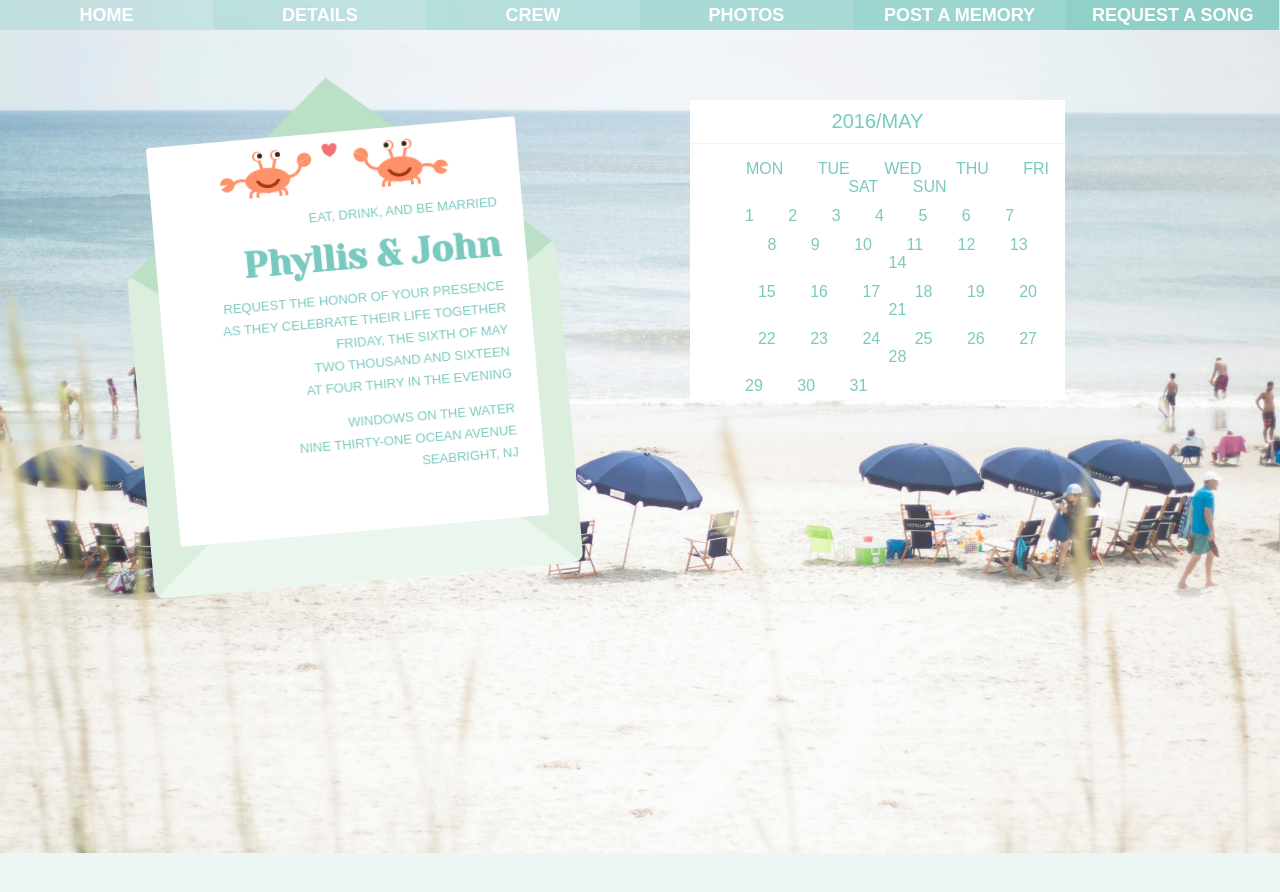
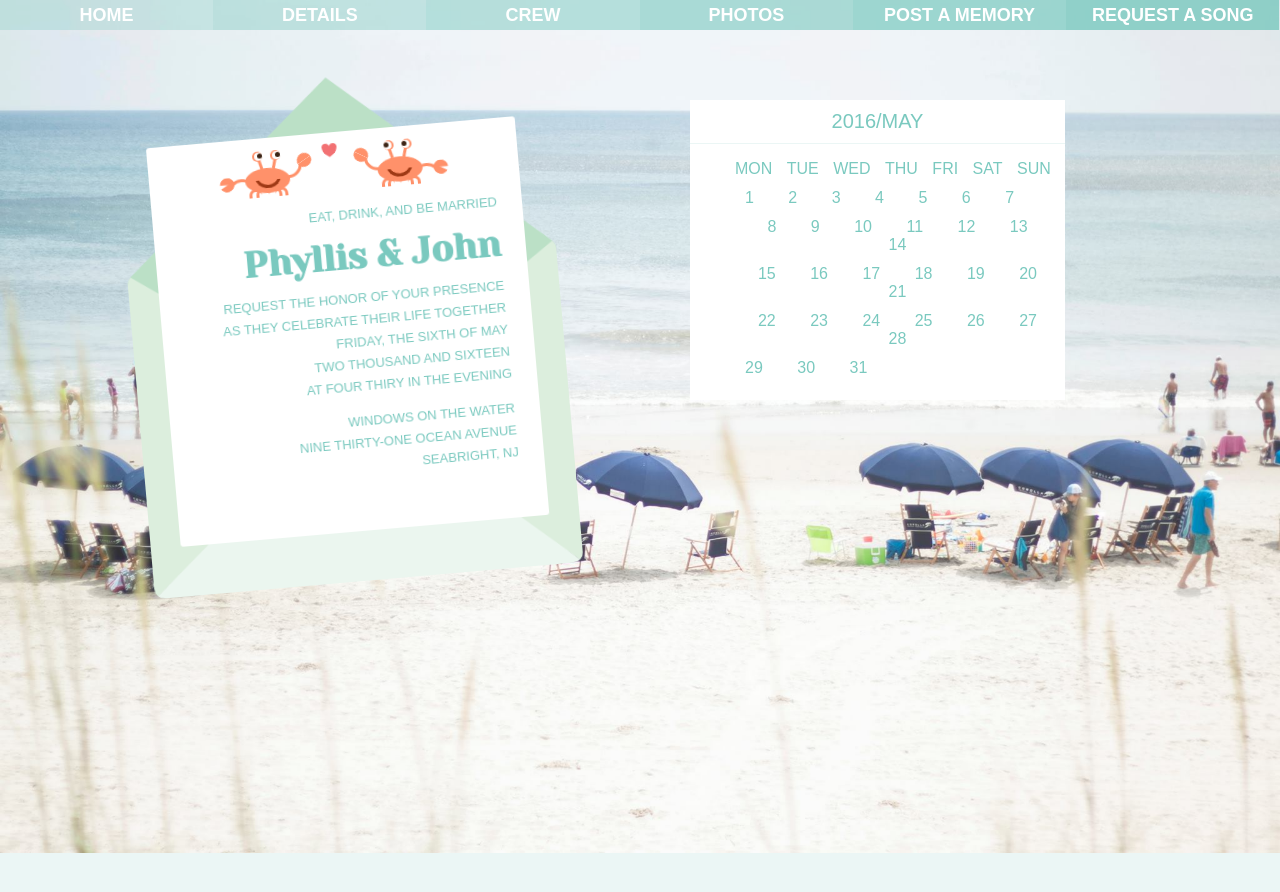
Before and after one commit to phyllisandjohn/phyllisandjohn.github.io, a Jekyll site: the page details/index.html, which Jekyll copies as it is, in a window 1280 px wide. Shown: the top 892 px of the page. Built offline with Jekyll 4.4.1, drawn with Linux system fonts in a browser that asks for light colours.

Commit message:
Update index.html

```diff
--- a/details/index.html
+++ b/details/index.html
@@ -55,10 +55,14 @@
 	margin-top: -5px;
 }
 
-.calendar-days ul li, .calendar-dates ul li  {
+.calendar-days ul li {
+	display: inline;
+	padding: 0px 5px 0px 5px;
+}
+
+.calendar-dates ul li  {
 	display: inline;
 	padding: 0px 15px 0px 15px;
-	line-height: 10px;
 }
 
 img {
```
